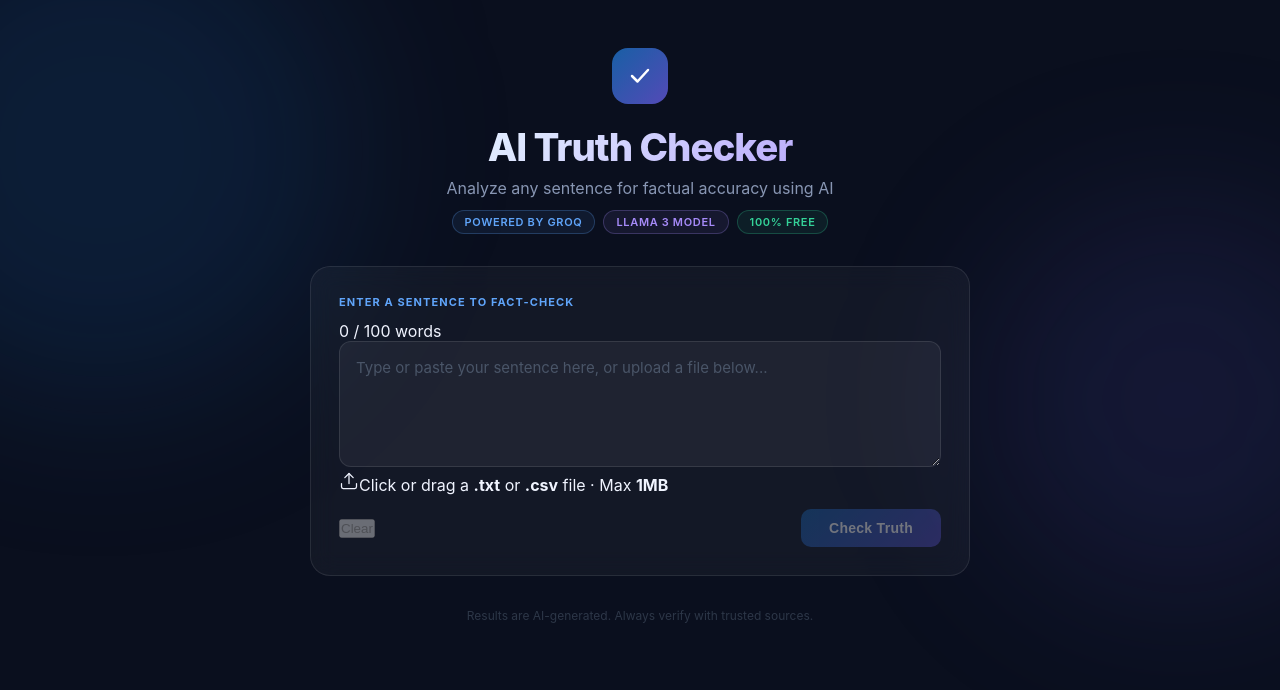
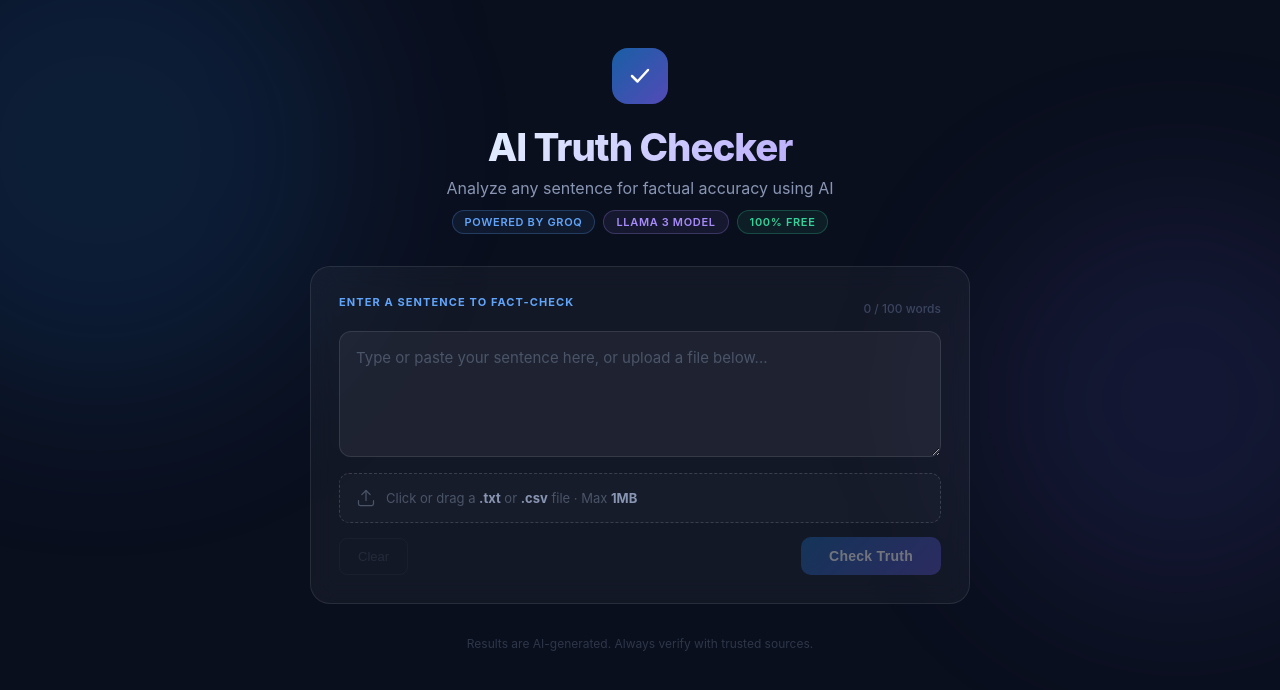
Before and after one commit to lavanyapothireddy/AI-Sentence-With-Truth-Checker, a React (Vite) app in the folder frontend/: page / in a window 1280 px wide. Shown: the top 690 px of the page. Built offline with nearby package versions, Linux system fonts and the light colour scheme; no server answers.

Commit message:
Update App.css

```diff
--- a/frontend/src/App.css
+++ b/frontend/src/App.css
@@ -348,3 +348,84 @@
   color: #2d3748;
   margin-top: 0.5rem;
 }
+.input-card-header {
+  display: flex;
+  align-items: center;
+  justify-content: space-between;
+  margin-bottom: 10px;
+}
+
+.word-count {
+  font-size: 12px;
+  color: #3a4560;
+  font-weight: 500;
+  transition: color 0.2s;
+}
+
+.word-count.word-limit {
+  color: #f87171;
+  font-weight: 700;
+}
+
+.upload-zone {
+  margin-top: 12px;
+  border: 1px dashed rgba(255,255,255,0.15);
+  border-radius: 10px;
+  padding: 14px 16px;
+  display: flex;
+  align-items: center;
+  gap: 10px;
+  color: #4a5568;
+  font-size: 13px;
+  cursor: pointer;
+  transition: all 0.2s;
+  background: rgba(255,255,255,0.02);
+}
+
+.upload-zone:hover {
+  border-color: rgba(96,165,250,0.4);
+  color: #60a5fa;
+  background: rgba(96,165,250,0.05);
+}
+
+.upload-zone strong {
+  color: #8896b3;
+}
+
+.upload-filename {
+  color: #60a5fa;
+  font-weight: 600;
+  overflow: hidden;
+  text-overflow: ellipsis;
+  white-space: nowrap;
+}
+
+.file-error {
+  font-size: 12px;
+  color: #fbbf24;
+  margin-top: 8px;
+  padding-left: 2px;
+}
+
+.btn-clear {
+  background: transparent;
+  border: 1px solid rgba(255,255,255,0.1);
+  border-radius: 8px;
+  padding: 10px 18px;
+  font-size: 13px;
+  color: #4a5568;
+  cursor: pointer;
+  font-weight: 500;
+  transition: all 0.15s;
+}
+
+.btn-clear:hover:not(:disabled) {
+  border-color: rgba(248,113,113,0.4);
+  color: #f87171;
+  background: rgba(248,113,113,0.06);
+}
+
+.btn-clear:disabled {
+  opacity: 0.3;
+  cursor: not-allowed;
+}
```
